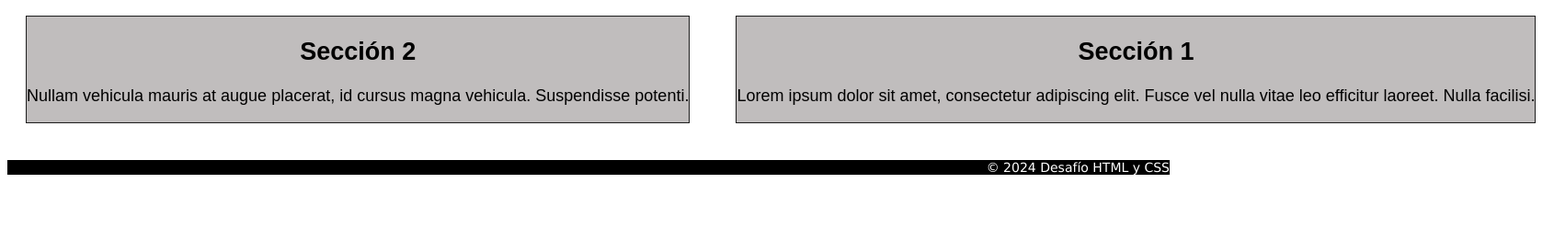
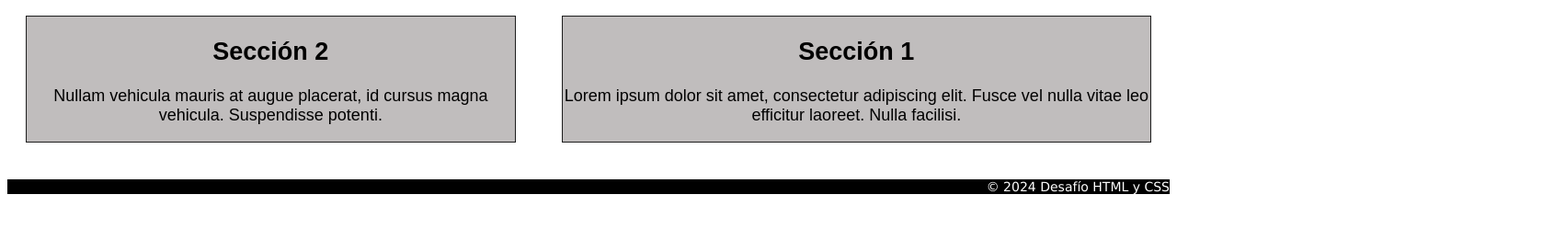
Before and after one commit to Miguel063/reto-html, a plain HTML site: page index.html in a window 1280 px wide. Shown: the part 193-442 px from the top of the page at 92% size, 1690 px wide, since content can reach past the window. Drawn offline with Linux system fonts and the light colour scheme.

Commit message:
cambio de tama;o

```diff
--- a/style.css
+++ b/style.css
@@ -30,17 +30,13 @@ footer{
     margin-bottom: 20px;
     font-family: Verdana, sans-serif;
     font-size: 14px;
-
-
 }
  main{
-    display: flex;
-    justify-content: center;
-
- gap: 20px;
- flex-direction: row-reverse;
- width: max-content;
- align-items: center;
- gap: 10px;
+  display: flex;
+  align-items: center;
+justify-content: center;
+flex-direction: row-reverse;
+width: auto;
+gap: 10px;
 
  }
```
